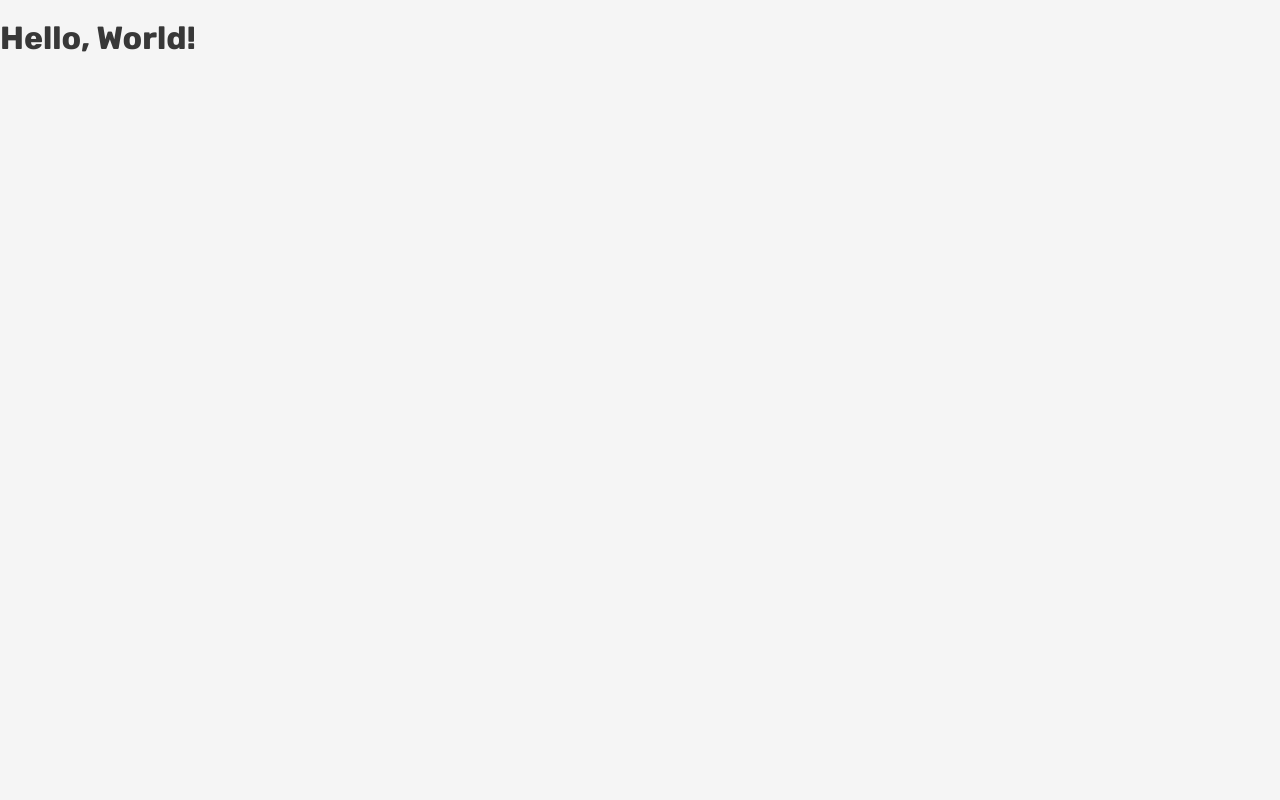
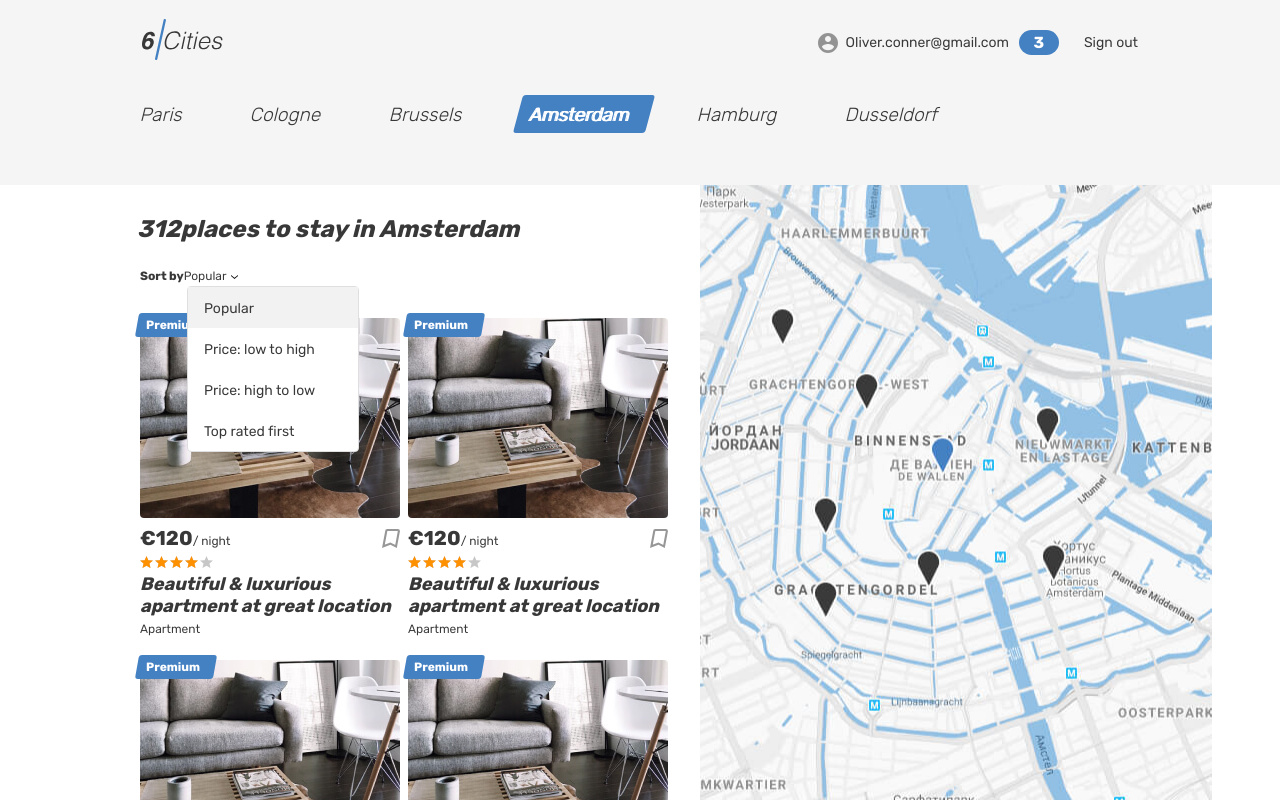
Before and after one commit to i3hanesy/826825-six-cities-3, a React (Vite) app: page / in a window 1280 px wide. Built offline with nearby package versions, Linux system fonts and the light colour scheme.

Commit message:
подготавливает компонент main

```diff
--- /dev/null
+++ b/src/components/app/app.tsx
@@ -0,0 +1,14 @@
+import MainScreen from '../../pages/main-screen/main-screen';
+
+type AppScreenProps = {
+  placeCount: number;
+}
+
+
+function App({placeCount} : AppScreenProps): JSX.Element {
+  return (
+    <MainScreen placeCount={placeCount}/>
+  );
+}
+
+export default App;
--- /dev/null
+++ b/src/const.ts
@@ -0,0 +1,3 @@
+export const Setting = {
+  placeCount: 312
+};
--- a/src/index.tsx
+++ b/src/index.tsx
@@ -1,5 +1,7 @@
 import React from 'react';
 import ReactDOM from 'react-dom/client';
+import App from './components/app/app';
+import {Setting} from './const';
 
 const root = ReactDOM.createRoot(
   document.getElementById('root') as HTMLElement
@@ -7,6 +9,8 @@
 
 root.render(
   <React.StrictMode>
-    <h1>Hello, World!</h1>
+    <App
+      placeCount = {Setting.placeCount}
+    />
   </React.StrictMode>
 );
--- /dev/null
+++ b/src/pages/card-screen/card-screen.tsx
@@ -0,0 +1,40 @@
+function CardScreen() : JSX.Element {
+  return (
+    <article className="cities__card place-card">
+      <div className="place-card__mark">
+        <span>Premium</span>
+      </div>
+      <div className="cities__image-wrapper place-card__image-wrapper">
+        <a href="#">
+          <img className="place-card__image" src="img/apartment-01.jpg" width="260" height="200" alt="Place image"/>
+        </a>
+      </div>
+      <div className="place-card__info">
+        <div className="place-card__price-wrapper">
+          <div className="place-card__price">
+            <b className="place-card__price-value">&euro;120</b>
+            <span className="place-card__price-text">&#47;&nbsp;night</span>
+          </div>
+          <button className="place-card__bookmark-button button" type="button">
+            <svg className="place-card__bookmark-icon" width="18" height="19">
+              <use xlinkHref="#icon-bookmark"></use>
+            </svg>
+            <span className="visually-hidden">To bookmarks</span>
+          </button>
+        </div>
+        <div className="place-card__rating rating">
+          <div className="place-card__stars rating__stars">
+            <span style={{width: '80%'}}></span>
+            <span className="visually-hidden">Rating</span>
+          </div>
+        </div>
+        <h2 className="place-card__name">
+          <a href="#">Beautiful &amp; luxurious apartment at great location</a>
+        </h2>
+        <p className="place-card__type">Apartment</p>
+      </div>
+    </article>
+  );
+}
+
+export default CardScreen;
--- /dev/null
+++ b/src/pages/main-screen/main-screen.tsx
@@ -0,0 +1,115 @@
+import CardScreen from '../card-screen/card-screen';
+
+type MainScreenProps = {
+  placeCount: number;
+}
+
+function MainScreen({placeCount} : MainScreenProps): JSX.Element {
+  return (
+    <div className="page page--gray page--main">
+      <header className="header">
+        <div className="container">
+          <div className="header__wrapper">
+            <div className="header__left">
+              <a className="header__logo-link header__logo-link--active">
+                <img className="header__logo" src="img/logo.svg" alt="6 cities logo" width="81" height="41"/>
+              </a>
+            </div>
+            <nav className="header__nav">
+              <ul className="header__nav-list">
+                <li className="header__nav-item user">
+                  <a className="header__nav-link header__nav-link--profile" href="#">
+                    <div className="header__avatar-wrapper user__avatar-wrapper">
+                    </div>
+                    <span className="header__user-name user__name">Oliver.conner@gmail.com</span>
+                    <span className="header__favorite-count">3</span>
+                  </a>
+                </li>
+                <li className="header__nav-item">
+                  <a className="header__nav-link" href="#">
+                    <span className="header__signout">Sign out</span>
+                  </a>
+                </li>
+              </ul>
+            </nav>
+          </div>
+        </div>
+      </header>
+
+      <main className="page__main page__main--index">
+        <h1 className="visually-hidden">Cities</h1>
+        <div className="tabs">
+          <section className="locations container">
+            <ul className="locations__list tabs__list">
+              <li className="locations__item">
+                <a className="locations__item-link tabs__item" href="#">
+                  <span>Paris</span>
+                </a>
+              </li>
+              <li className="locations__item">
+                <a className="locations__item-link tabs__item" href="#">
+                  <span>Cologne</span>
+                </a>
+              </li>
+              <li className="locations__item">
+                <a className="locations__item-link tabs__item" href="#">
+                  <span>Brussels</span>
+                </a>
+              </li>
+              <li className="locations__item">
+                <a className="locations__item-link tabs__item tabs__item--active">
+                  <span>Amsterdam</span>
+                </a>
+              </li>
+              <li className="locations__item">
+                <a className="locations__item-link tabs__item" href="#">
+                  <span>Hamburg</span>
+                </a>
+              </li>
+              <li className="locations__item">
+                <a className="locations__item-link tabs__item" href="#">
+                  <span>Dusseldorf</span>
+                </a>
+              </li>
+            </ul>
+          </section>
+        </div>
+        <div className="cities">
+          <div className="cities__places-container container">
+            <section className="cities__places places">
+              <h2 className="visually-hidden">Places</h2>
+              <b className="places__found">{placeCount}places to stay in Amsterdam</b>
+              <form className="places__sorting" action="#" method="get">
+                <span className="places__sorting-caption">Sort by</span>
+                <span className="places__sorting-type" tabIndex={0}>
+                  Popular
+                  <svg className="places__sorting-arrow" width="7" height="4">
+                    <use xlinkHref="#icon-arrow-select"></use>
+                  </svg>
+                </span>
+                <ul className="places__options places__options--custom places__options--opened">
+                  <li className="places__option places__option--active" tabIndex={0}>Popular</li>
+                  <li className="places__option" tabIndex={0}>Price: low to high</li>
+                  <li className="places__option" tabIndex={0}>Price: high to low</li>
+                  <li className="places__option" tabIndex={0}>Top rated first</li>
+                </ul>
+              </form>
+              <div className="cities__places-list places__list tabs__content">
+                <CardScreen/>
+                <CardScreen/>
+                <CardScreen/>
+                <CardScreen/>
+                <CardScreen/>
+              </div>
+            </section>
+            <div className="cities__right-section">
+              <section className="cities__map map"></section>
+            </div>
+          </div>
+        </div>
+      </main>
+    </div>
+  );
+}
+
+export default MainScreen;
```
